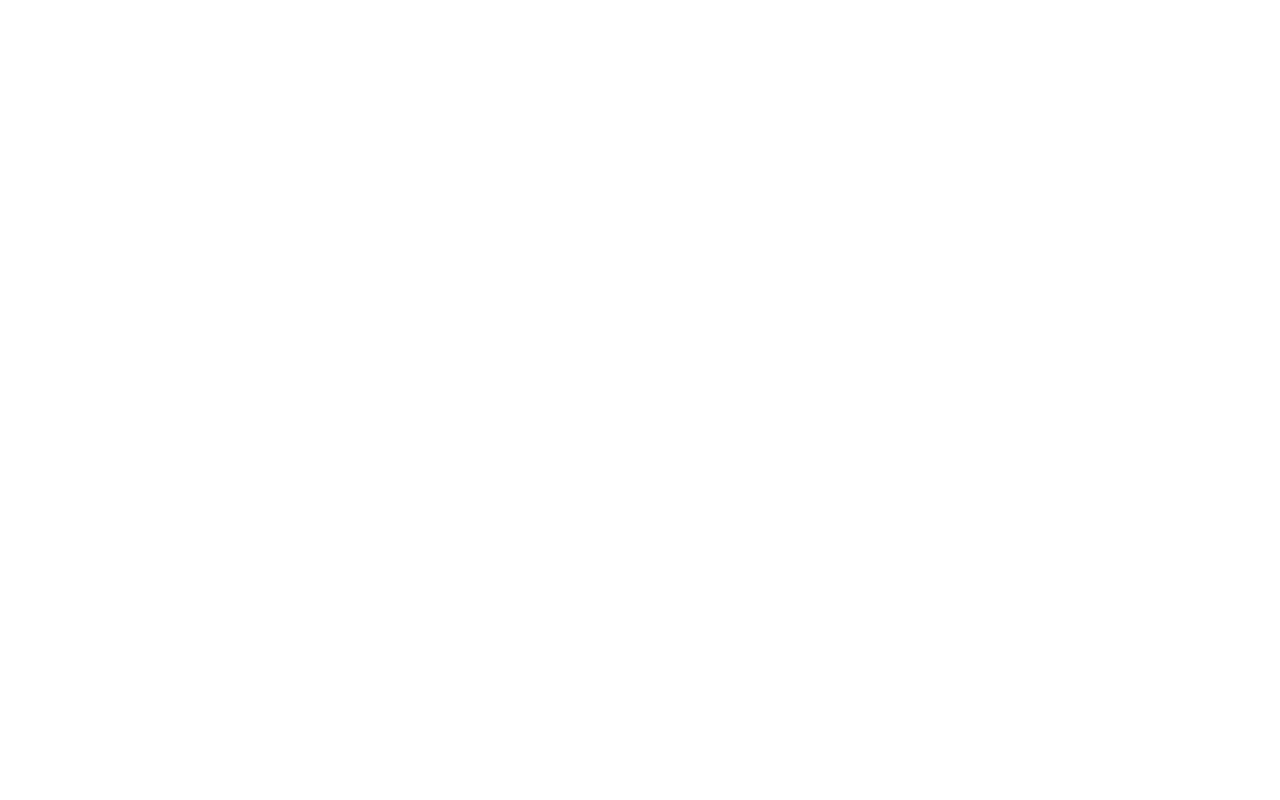
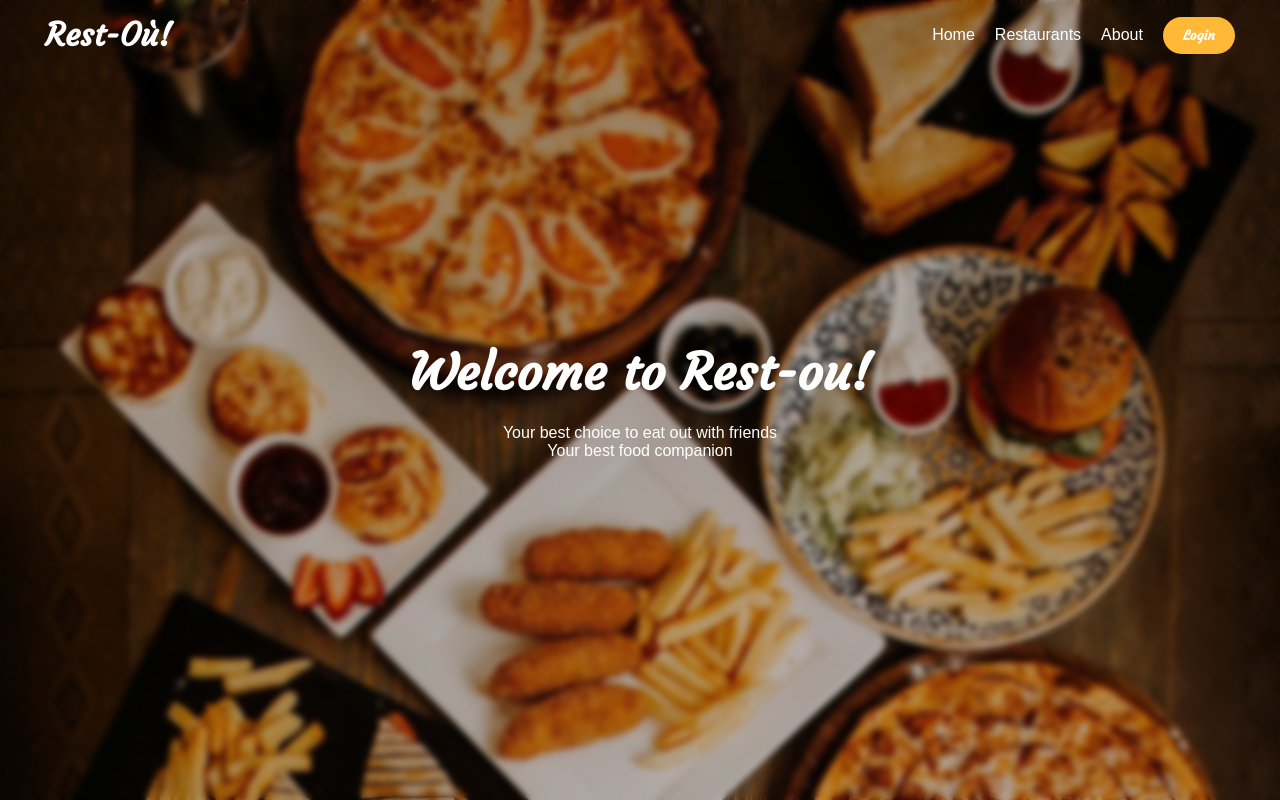
Before and after one commit to ali-chamas/Restaurant-Website-Team-11-Project, a plain HTML site: page index.html in a window 1280 px wide. Drawn offline with Linux system fonts and the light colour scheme.

Commit message:
finished-hero-section

```diff
--- a/index.html
+++ b/index.html
@@ -4,8 +4,52 @@
     <meta charset="UTF-8">
     <meta name="viewport" content="width=device-width, initial-scale=1.0">
     <title>Restaurant</title>
+
+    <!-- css -->
+    <link rel="stylesheet" href="./styles/colors.css">
+    <link rel="stylesheet" href="./styles/index.css">
+    <link rel="stylesheet" href="./styles/utilities.css">
+    <link rel="stylesheet" href="./styles/hero.css">
+
+    <!-- Icons -->
+    <link rel="icon" type="image/x-icon" href="./assets/favicon.ico">
+
+    <!-- Font -->
+    <link rel="preconnect" href="https://fonts.googleapis.com">
+    <link rel="preconnect" href="https://fonts.gstatic.com" crossorigin>
+    <link href="https://fonts.googleapis.com/css2?family=Courgette&display=swap" rel="stylesheet">
+
+    <!-- Icons -->
+    <script src="https://kit.fontawesome.com/96cf59c222.js" crossorigin="anonymous"></script>
 </head>
 <body>
 
+    <header class="flex w-full justify-between align-center">
+
+        <h1 class="special-font text-white ">
+            Rest-Où!
+        </h1>
+        <nav class="text-white gap align-center ">
+            <a href="" class="text-white">Home</a>
+            <a href="" class="text-white">Restaurants</a>
+            <a href="" class="text-white">About</a>
+            <button class="btn-style special-font shadow bg-primary">Login</button>
+        </nav>
+
+        <div class="mobile-menu">
+            <i class="fa-solid fa-bars text-white" ></i>
+        </div>
+
+    </header>
+
+    <section class="hero-section  w-full">
+         <div class="flex column gap center text-white">
+            <h1 class=" special-font  h1-size">Welcome to Rest-ou!
+            </h1>
+            <p>Your best choice to eat out with friends <br>Your best food companion</p>
+         </div>
+
+    </section>
+
 </body>
 </html>
--- /dev/null
+++ b/styles/colors.css
@@ -0,0 +1,7 @@
+.bg-primary{
+    background-color: #ffb936;
+}
+
+.text-white{
+    color: white;
+}
--- /dev/null
+++ b/styles/hero.css
@@ -0,0 +1,27 @@
+.hero-section{
+   height: 100vh;
+   width: 100vw;
+   background-size: cover;
+   background-position: center;
+   overflow: hidden;
+   z-index: -1;
+   background-image: url('../assets/hero-section/background-img.jpg');
+
+}
+
+.hero-section >div{
+    width: 100%;
+    height: 100%;
+    background-color: #0000003e;
+    backdrop-filter: blur(3px);
+}
+
+.hero-section{
+    text-align: center;
+}
+
+@media (max-width:600px){
+    .hero-section p{
+        font-size: 12px;
+    }
+}
--- /dev/null
+++ b/styles/index.css
@@ -0,0 +1,52 @@
+*{
+    margin: 0;
+    padding: 0;
+    box-sizing: border-box;
+    font-family: Arial, Helvetica, sans-serif;
+}
+
+body{
+    background-color:#f1f1f0 ;
+
+}
+
+a{
+    text-decoration: none;
+}
+
+button{
+    border: none;
+}
+
+header{
+    position: fixed;
+    padding: 15px 45px;
+    z-index: 10;
+}
+
+nav{
+    display: flex;
+}
+
+nav a:hover{
+    opacity: 0.9;
+}
+
+.mobile-menu{
+    display: none;
+    font-size: 30px;
+}
+
+@media (max-width:500px) {
+
+    header{
+        padding: 15px 20px ;
+    }
+
+    nav{
+        display: none;
+    }
+    .mobile-menu{
+        display: block;
+    }
+}
--- /dev/null
+++ b/styles/utilities.css
@@ -0,0 +1,64 @@
+.btn-style{
+    padding: 10px 20px;
+    border-radius: 20px;
+    font-weight: bold;
+    color: white;
+    cursor: pointer;
+}
+
+.btn-style:hover{
+    opacity: 0.85;
+}
+
+.shadow:hover{
+    box-shadow: 0px 1px 3px 2px gainsboro;
+}
+
+.special-font{
+    font-family: "Courgette", cursive;
+}
+
+.flex{
+    display: flex;
+}
+
+.column{
+    flex-direction: column;
+}
+
+.center{
+    justify-content: center;
+    align-items: center;
+}
+
+.w-full{
+    width: 100%;
+}
+.justify-between{
+    justify-content: space-between;
+}
+
+.justify-evenly{
+    justify-content: space-evenly;
+}
+.justify-around{
+    justify-content: space-around;
+}
+.align-center{
+    align-items: center;
+}
+
+.gap{
+    gap:20px
+}
+
+.h1-size{
+    font-size: 50px;
+}
+
+@media (max-width:600px){
+
+    .h1-size{
+    font-size: 30px;
+    }
+}
```
Also changed, not shown: assets/favicon.ico (added), assets/hero-section/background-img.jpg (added), assets/logo.png (added).
